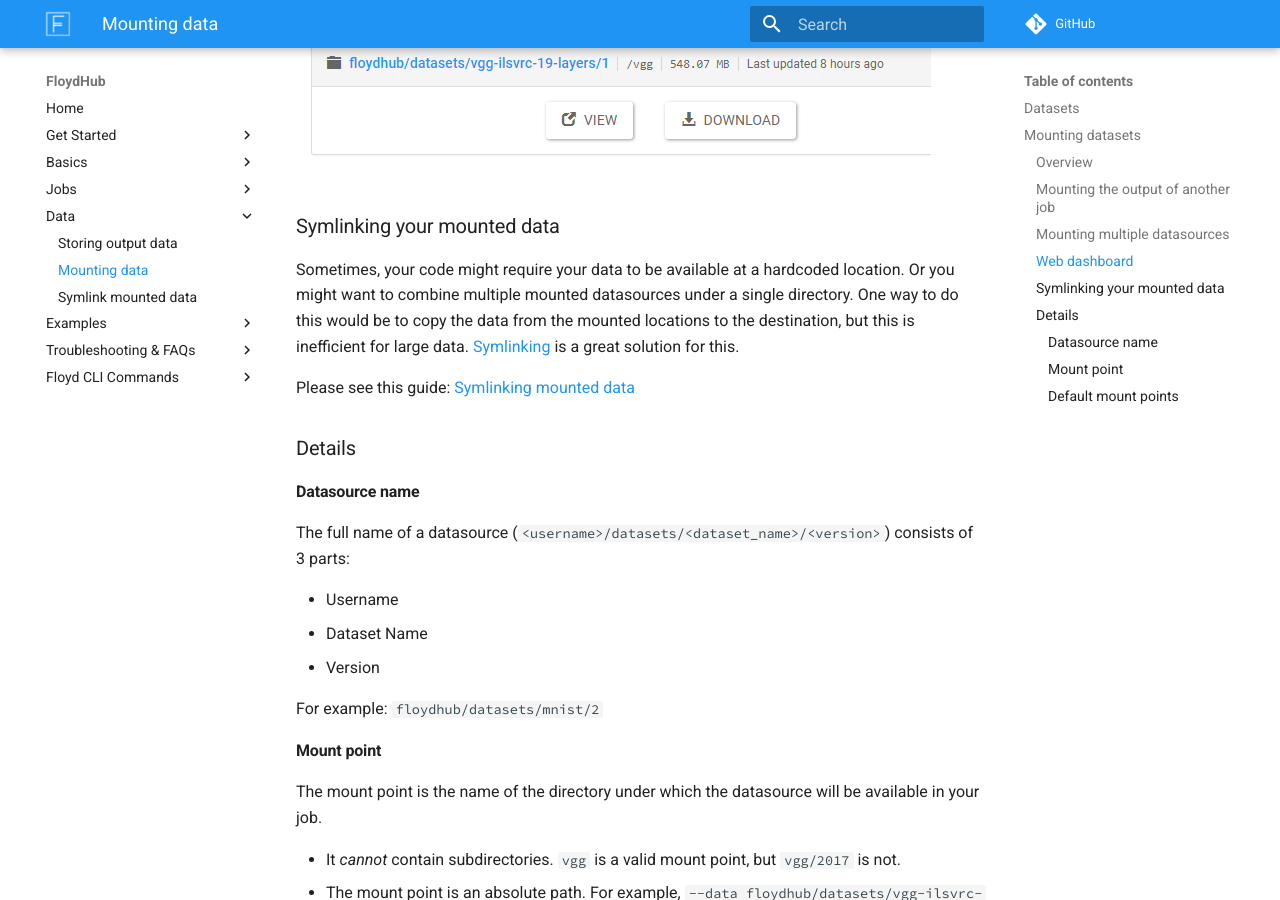
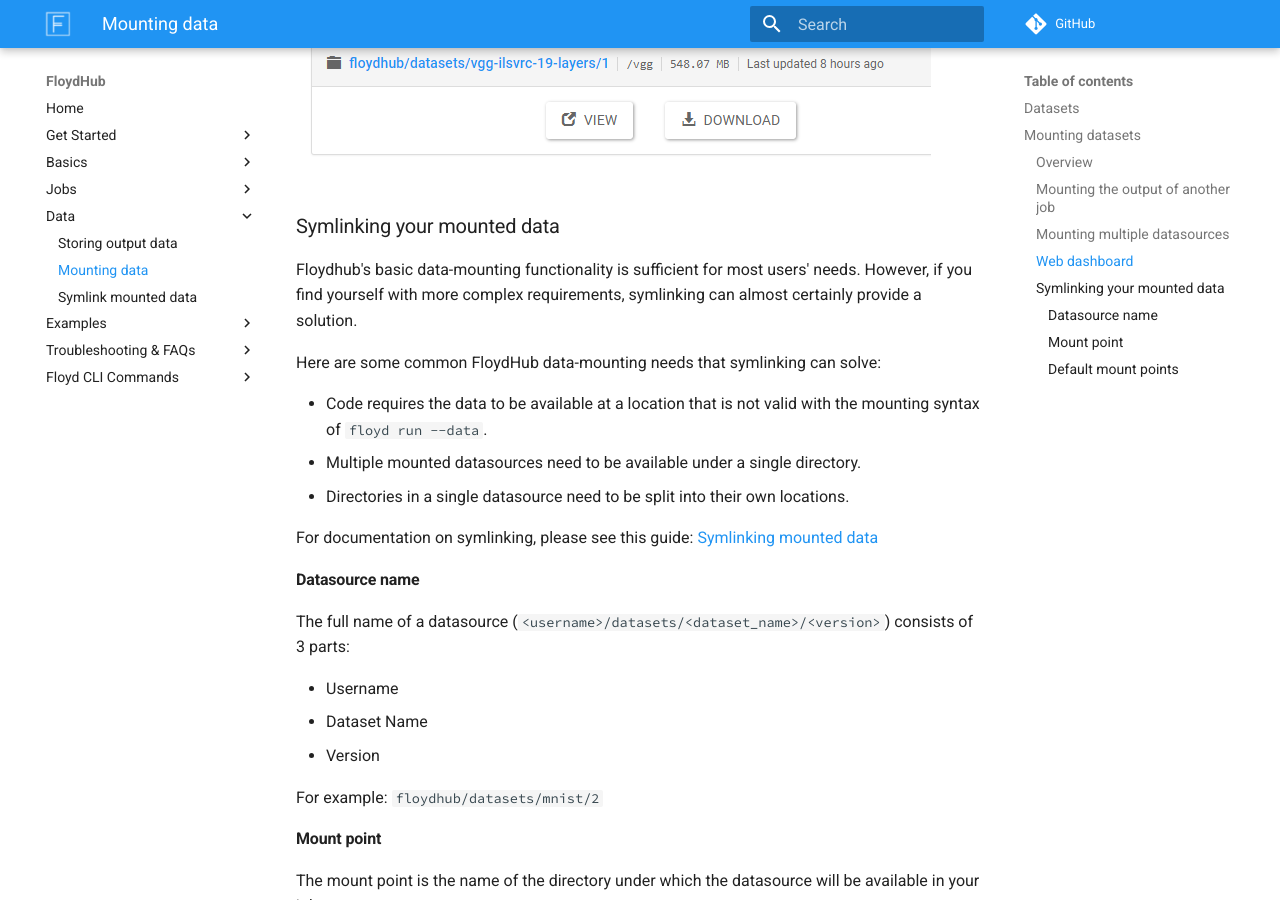
Before and after one commit to floydhub/floyd-docs, an MkDocs documentation site: the page built from docs/guides/data/mounting_data.md, in a window 1280 px wide and 900 px high, scrolled down 2166 px. Built offline with MkDocs 1.6.1 and Material for MkDocs 9.7.7, drawn with Linux system fonts in a browser that asks for light colours; comment, search, counter and statistics services are not loaded; old or Windows-style settings are respelled for this version of MkDocs.

Commit message:
update reference to symlink guide in mounting guide

```diff
--- a/docs/guides/data/mounting_data.md
+++ b/docs/guides/data/mounting_data.md
@@ -68,13 +68,22 @@
 
 ![Data Mounts](../../img/job_data_view.jpg)
 
-
 ### Symlinking your mounted data
 
-Sometimes, your code might require your data to be available at a hardcoded location. Or you might want to combine multiple mounted datasources under a single directory. One way to do this would be to copy the data from the mounted locations to the destination, but this is inefficient for large data. [Symlinking](https://en.wikipedia.org/wiki/Symbolic_link) is a great solution for this.
+Floydhub's basic data-mounting functionality is sufficient for most users'
+needs. However, if you find yourself with more complex requirements, symlinking
+can almost certainly provide a solution.
 
-Please see this guide: [Symlinking mounted data](./symlink_mounted_data)
-### Details
+Here are some common FloydHub data-mounting needs that symlinking can solve:
+
+  - Code requires the data to be available at a location that is not valid with
+    the mounting syntax of `floyd run --data`.
+  - Multiple mounted datasources need to be available under a single directory.
+  - Directories in a single datasource need to be split into their own
+    locations.
+
+For documentation on symlinking, please see this guide: [Symlinking mounted
+data](./symlink_mounted_data)
 
 #### Datasource name
 
```
